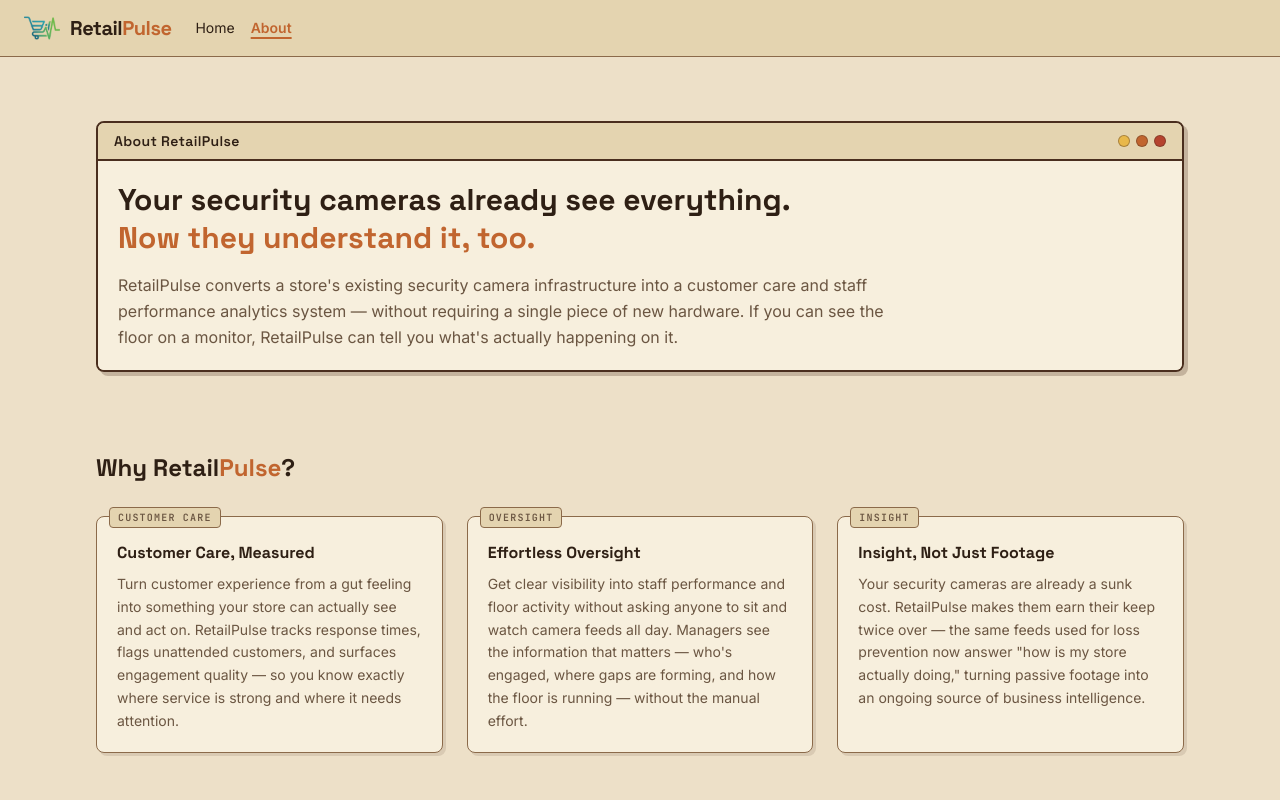
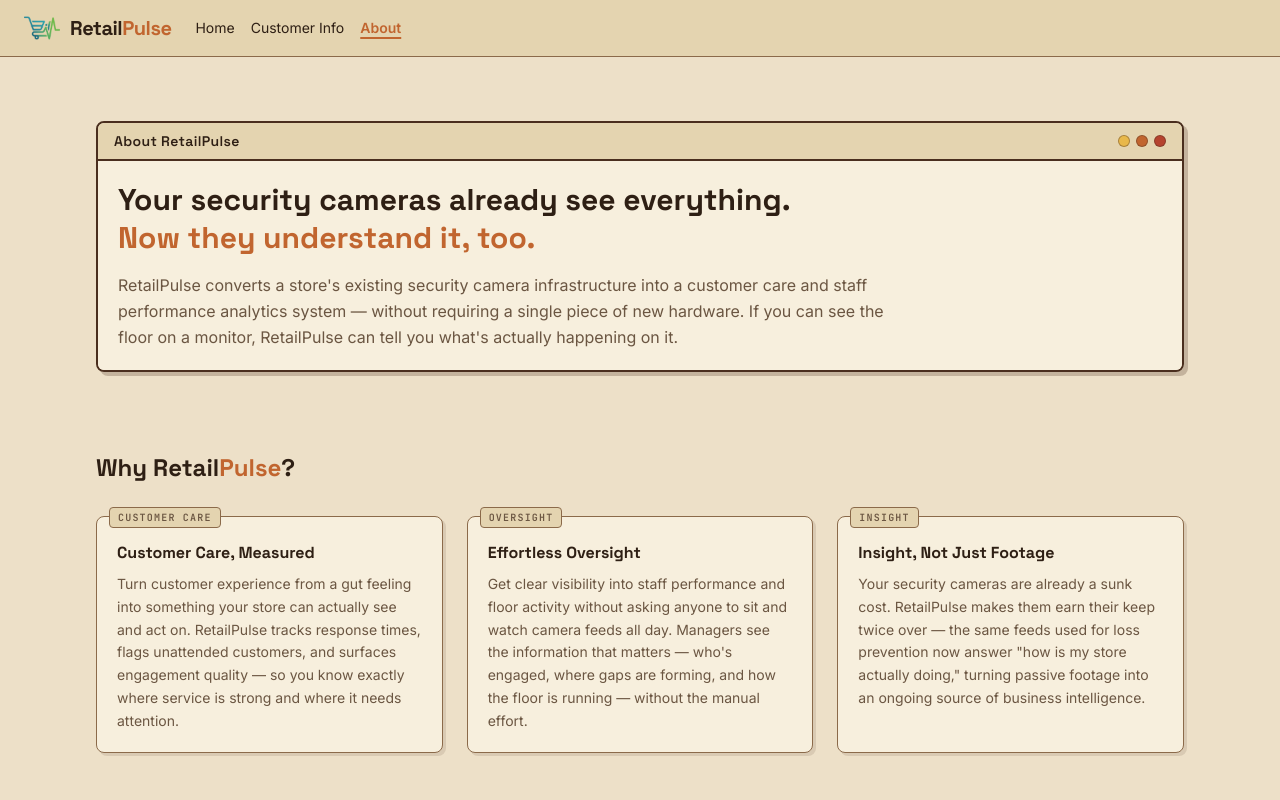
Before and after one commit to muhammad-moiz-ansari/retail-store-analysis, a Next.js app in the folder frontend/: page /about in a window 1280 px wide. Shown: the top 800 px of the page. Built offline with nearby package versions, Linux system fonts and the light colour scheme.

Commit message:
feat: link customer info page in navbar and footer

```diff
--- a/frontend/src/components/ui/Footer.tsx
+++ b/frontend/src/components/ui/Footer.tsx
@@ -6,6 +6,7 @@ import Image from "next/image";
 
 const QUICK_LINKS = [
   { label: "Home", href: "/dashboard" },
+  { label: "Customer Info", href: "/customer-info" },
   { label: "About", href: "/about" },
 ];
 
--- a/frontend/src/components/ui/Navbar.tsx
+++ b/frontend/src/components/ui/Navbar.tsx
@@ -16,6 +16,7 @@ interface NavbarProps {
 
 const NAV_LINKS = [
   { label: "Home", href: "/dashboard" },
+  { label: "Customer Info", href: "/customer-info" },
   { label: "About", href: "/about" },
 ];
 
--- a/frontend/src/components/ui/NavbarShell.tsx
+++ b/frontend/src/components/ui/NavbarShell.tsx
@@ -5,7 +5,7 @@ import { usePathname } from "next/navigation";
 import { Navbar } from "@/components/ui";
 
 /** Routes where the user is considered authenticated (show role + Log Out) */
-const AUTHENTICATED_ROUTES = ["/dashboard"];
+const AUTHENTICATED_ROUTES = ["/dashboard", "/customer-info"];
 
 export function NavbarShell() {
   const pathname = usePathname();
```
